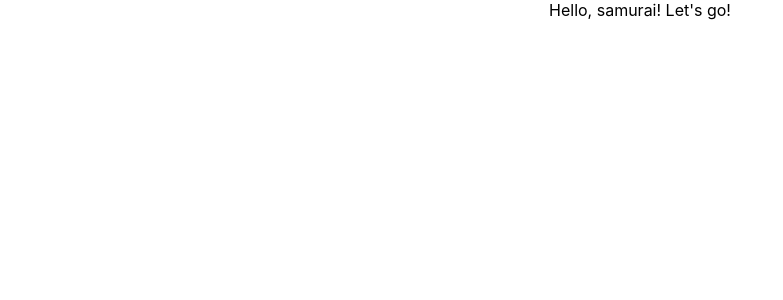
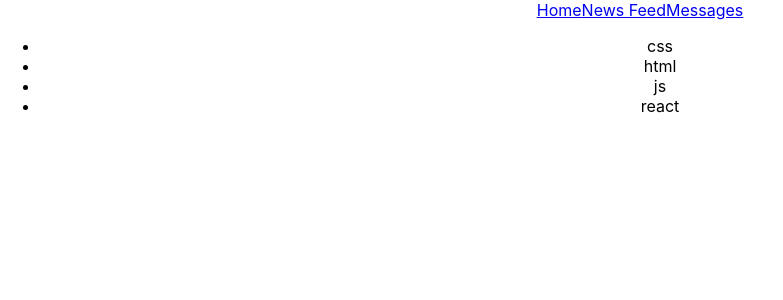
Before and after one commit to Vitalik9135eb2/Social-Network-incubator, a React (Create React App) app: page / in a window 1280 px wide. Shown: the top 300 px of the page, without its empty margins (0-783 px from the left). Built offline with nearby package versions, Linux system fonts and the light colour scheme.

Commit message:
changes before lesson 10

```diff
--- a/src/App.tsx
+++ b/src/App.tsx
@@ -1,10 +1,13 @@
 import React from 'react';
 import './App.css';
+import Tehnologies from "./Tehnologies";
+import Header from "./Header";
 
 function App() {
   return (
     <div className="App">
-     Hello, samurai! Let's go!
+        <Header/>
+        <Tehnologies/>
     </div>
   );
 }
--- /dev/null
+++ b/src/Header.tsx
@@ -0,0 +1,14 @@
+import React from "react";
+
+const Header = () => {
+
+    return(
+        <div>
+            <a href="#">Home</a>
+            <a href="#">News Feed</a>
+            <a href="#">Messages</a>
+        </div>
+    )
+}
+
+export default Header
--- /dev/null
+++ b/src/Tehnologies.tsx
@@ -0,0 +1,16 @@
+import React from "react";
+
+
+const Tehnologies = () => {
+
+    return(
+        <ul>
+            <li>css</li>
+            <li>html</li>
+            <li>js</li>
+            <li>react</li>
+        </ul>
+    )
+}
+
+export default Tehnologies
```
